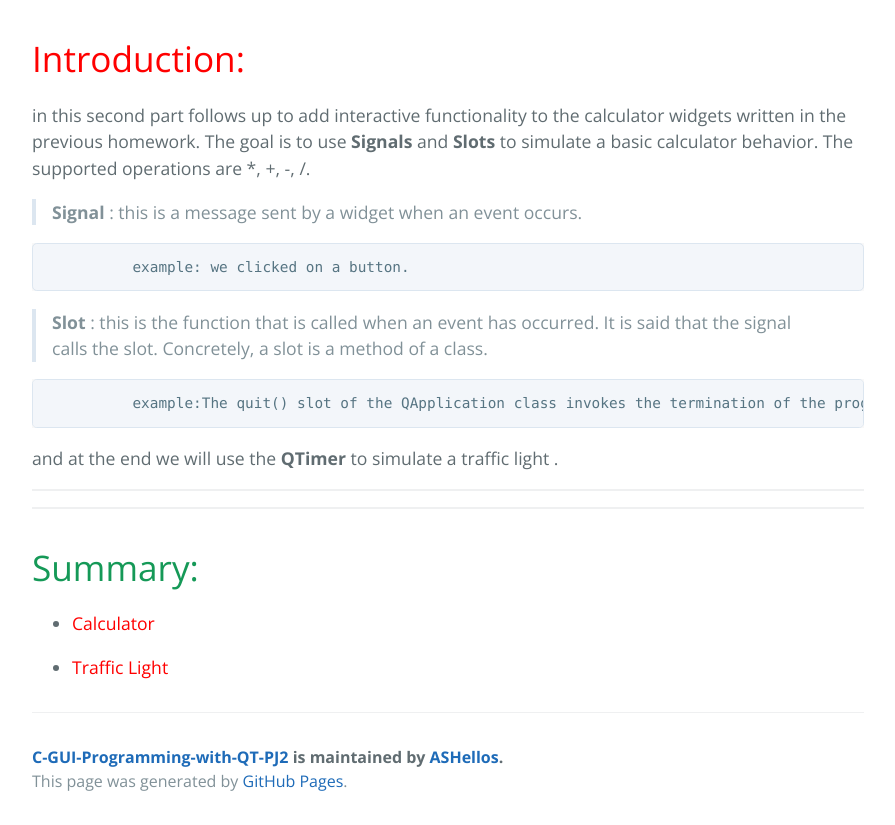
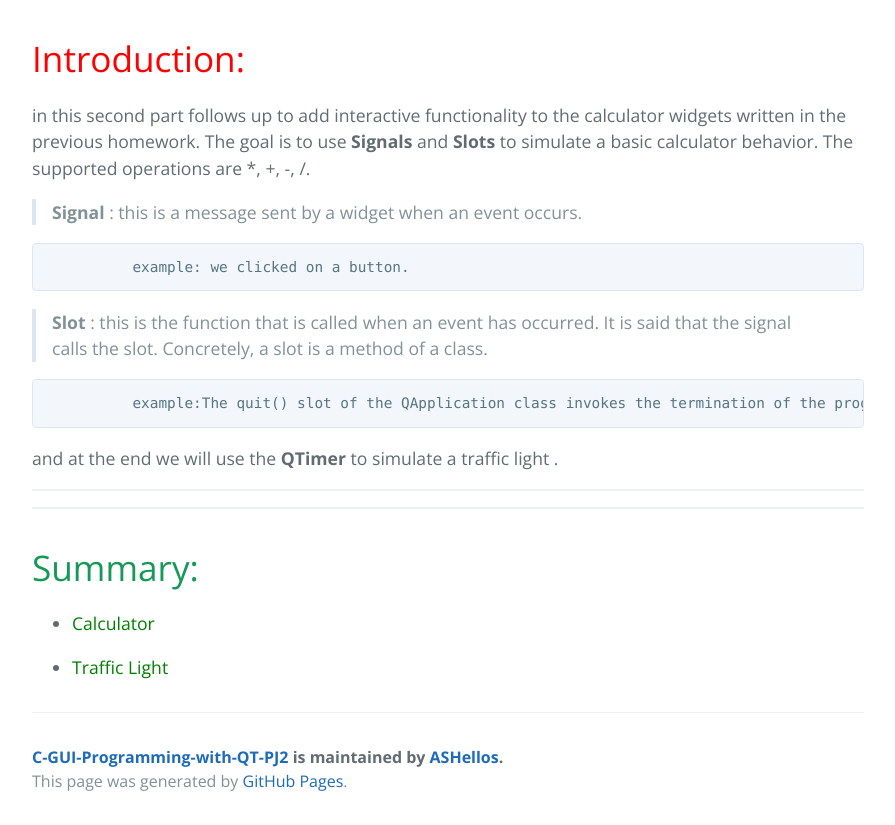
Before and after one commit to ASHellos/C-GUI-Programming-with-QT-PJ2, a Jekyll site: the page built from another-page.md, in a window 1280 px wide. Shown: the part 741-1566 px from the top of the page, without its empty margins (192-1087 px from the left). Built offline with Jekyll 4.4.1, drawn with Linux system fonts in a browser that asks for light colours; our own code applies the rules of GitHub Pages for plain Markdown files.

Commit message:
Update another-page.md

```diff
--- a/another-page.md
+++ b/another-page.md
@@ -21,6 +21,6 @@ and at the end we will use the **QTimer** to simulate a traffic light .
  * * *
  * * *
 # Summary:
- * <span style="color:red"> Calculator</span>
+ * <span style="color:green"> Calculator</span>
 
- * <span style="color:red"> Traffic Light</span>
+ * <span style="color:green"> Traffic Light</span>
```
